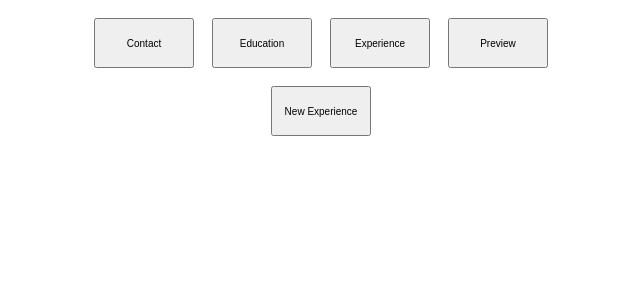
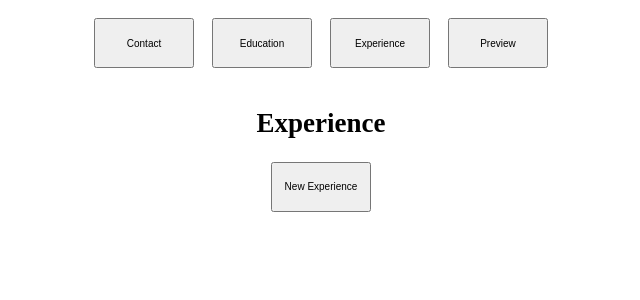
Before and after one commit to 0xblur/cv-generator, a React (Vite) app: page / in a window 1280 px wide. Both pictures are taken after a click on the button "Experience". Shown: the top 300 px of the page, without its empty margins (319-959 px from the left). Built offline with nearby package versions, Linux system fonts and the light colour scheme.

Commit message:
header added to experience page

```diff
--- a/src/components/Experience.jsx
+++ b/src/components/Experience.jsx
@@ -29,6 +29,7 @@ function Experience({ data, setData }) {
 
   return (
     <>
+      <h2>Experience</h2>
       <button onClick={openExpInputField}>New Experience</button>
       {expInputVisible ? <ExperienceInput onSubmit={addExp} onCancel={() => setExpInputVisible(false)} /> : null}
       <ul>
```
